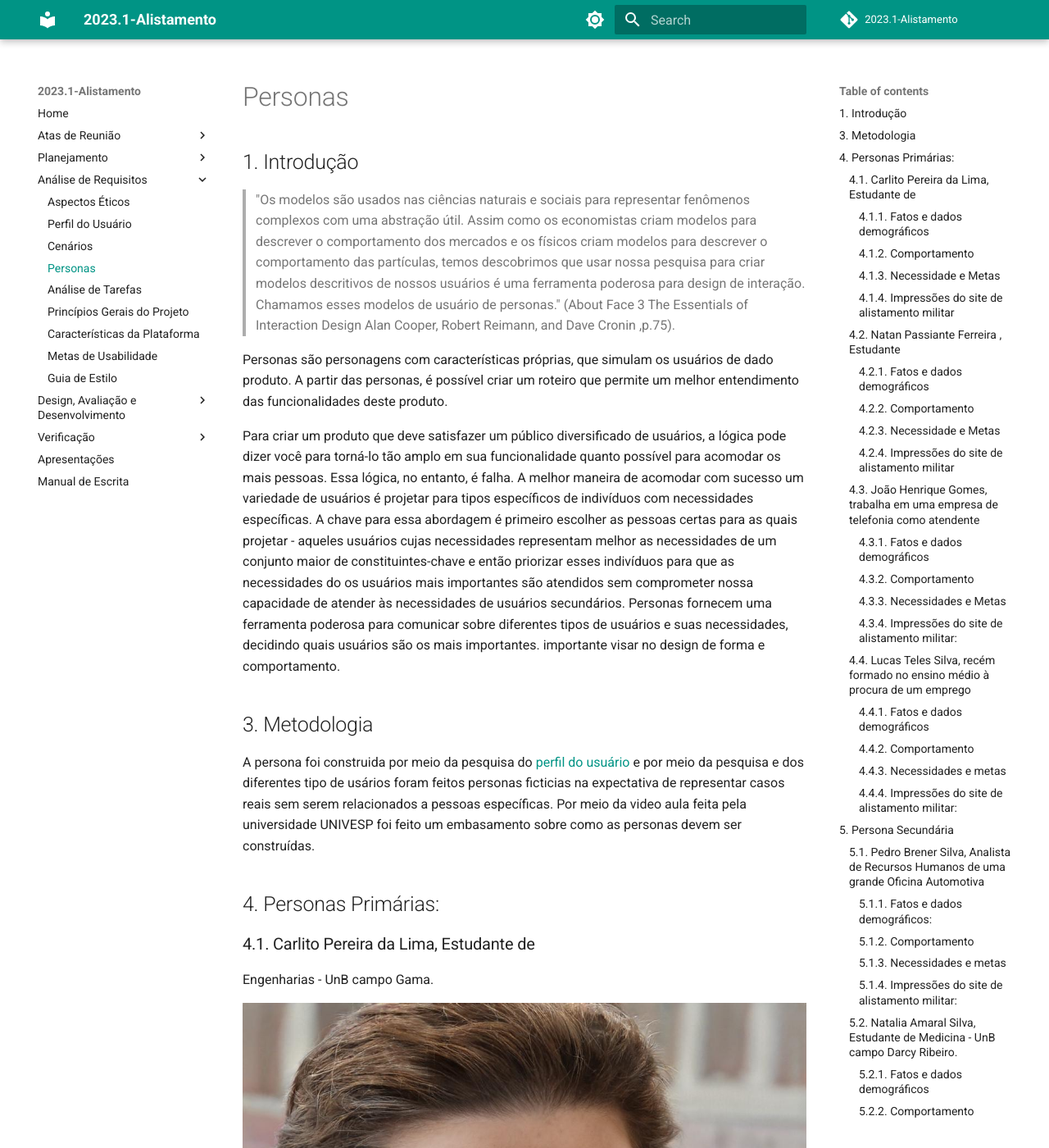
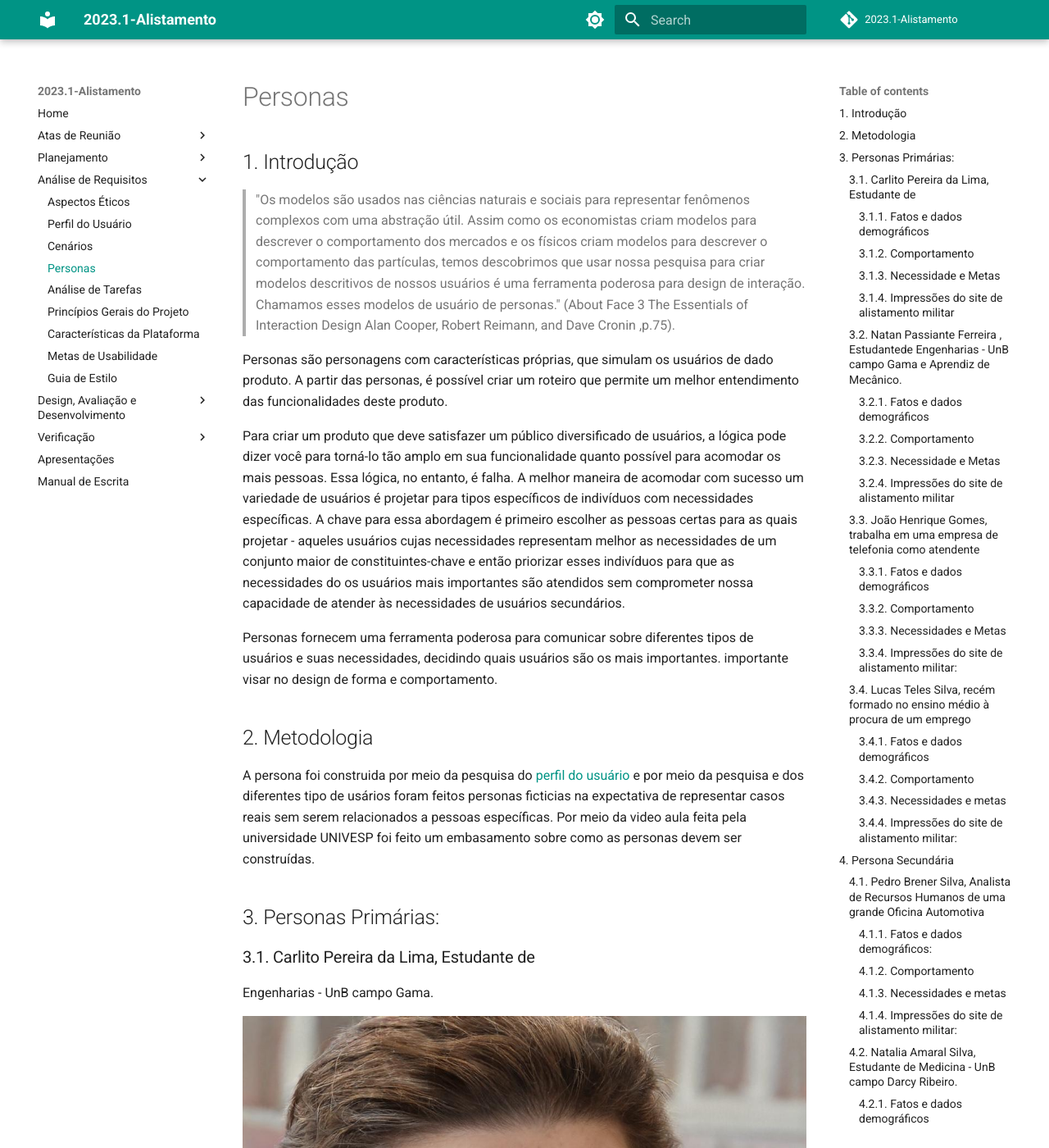
Before and after one commit to Interacao-Humano-Computador/2023.1-Alistamento, an MkDocs documentation site: the page built from docs/analise_requisitos/personas.md, in a window 1280 px wide and 1400 px high. Shown: the whole window at 82% size. Built offline with MkDocs 1.6.1 and Material for MkDocs 9.7.7, drawn with Linux system fonts in a browser that asks for light colours; comment, search, counter and statistics services are not loaded; some of the changed text lies outside the part shown.

Commit message:
Adicionando imagens das personas

```diff
--- a/docs/analise_requisitos/personas.md
+++ b/docs/analise_requisitos/personas.md
@@ -14,37 +14,39 @@
 aqueles usuários cujas necessidades representam melhor as necessidades de um conjunto maior de constituintes-chave
 e então priorizar esses indivíduos para que as necessidades do
 os usuários mais importantes são atendidos sem comprometer nossa capacidade de atender às necessidades
-de usuários secundários. Personas fornecem uma ferramenta poderosa para comunicar sobre diferentes tipos de usuários e suas necessidades, decidindo quais usuários são os mais importantes.
+de usuários secundários.
+
+Personas fornecem uma ferramenta poderosa para comunicar sobre diferentes tipos de usuários e suas necessidades, decidindo quais usuários são os mais importantes.
 importante visar no design de forma e comportamento.
 
-## 3. Metodologia
+## 2. Metodologia
 
 A persona foi construida por meio da pesquisa do [perfil do usuário](perfil_do_usuario.md) e por meio da pesquisa e dos diferentes tipo de usários foram feitos personas ficticias na expectativa de representar casos reais sem serem relacionados a pessoas específicas.
 Por meio da video aula <Interfaces Humano-Computador - Mapas de empatia e personas> feita pela universidade UNIVESP foi feito um embasamento sobre como as personas devem ser construídas.
 
-## 4. Personas Primárias:
+## 3. Personas Primárias:
 
-### 4.1. Carlito Pereira da Lima, Estudante de
+### 3.1. Carlito Pereira da Lima, Estudante de
 Engenharias - UnB campo Gama.
 
 ![Universitario.png](../img/requisitos/baixados.jpg)
 
 <div style="text-align: center">
-<p> Figura 1: Carlito. (Fonte: Autores, 2023).</p>
+<p> Figura 1: Carlito. (Fonte: this-person-does-not-exist.com, 2023).</p>
 </div>
 
-#### 4.1.1. Fatos e dados demográficos
+#### 3.1.1. Fatos e dados demográficos
 
-Sexo masculino.
-Mora com os pais no bairro FET.
-Mora a 15Km de distancia da universidade.
-Solteiro.
-18 anos.
-Primeiro semestre do curso de engenharias.
-Possui um celular e computador.
-Não trabalha nem estagia.
+- Sexo masculino.
+- Mora com os pais no bairro FET.
+- Mora a 15Km de distancia da universidade.
+- Solteiro.
+- 18 anos.
+- Primeiro semestre do curso de engenharias.
+- Possui um celular e computador.
+- Não trabalha nem estagia.
 
-#### 4.1.2. Comportamento
+#### 3.1.2. Comportamento
 
 Seu passatempo são jogos online, que joga no seu computador todo dia um
 pouco, depois dos estudos da universidade. É uma pessoa extremamente
@@ -55,7 +57,7 @@
 Fez 18 anos recentemente, não possui interesse no serviço militar e já
 realizou o processo de alistamento militar.
 
-#### 4.1.3. Necessidade e Metas
+#### 3.1.3. Necessidade e Metas
 
 Entrou na universidade querendo ser engenheiro de software.
 Pretende ser um dos melhores na sua futura profissão e também no seu
@@ -65,7 +67,7 @@
 sala/curso.
 Busca conseguir um estagio o quanto antes.
 
-#### 4.1.4. Impressões do site de alistamento militar
+#### 3.1.4. Impressões do site de alistamento militar
 
 Já possuiu problemas ao utilizar o site, problema de pagamento e de
 agendamento.
@@ -73,29 +75,27 @@
 acha a interface do site agradável e nem clara, mas acha o site útil e
 objetivo, porem um pouco confuso.
 
-### 4.2. Natan Passiante Ferreira , Estudante
-de Engenharias - UnB campo Gama e
-Aprendiz de Mecânico.
+### 3.2. Natan Passiante Ferreira , Estudantede Engenharias - UnB campo Gama e Aprendiz de Mecânico.
 
 ![Universitario.png](../img/requisitos/baixados (1).jpg)
 
 <div style="text-align: center">
-<p> Figura 2: Natan. (Fonte: Autores, 2023).</p>
+<p> Figura 2: Natan. (Fonte: this-person-does-not-exist.com, 2023).</p>
 </div>
 
-#### 4.2.1. Fatos e dados demográficos
+#### 3.2.1. Fatos e dados demográficos
 
-Sexo masculino.
-Mora com a mãe no bairro TEF.
-Mora a 6Km de distancia da universidade.
-Casado.
-19 anos.
-Primeiro semestre do curso de engenharias.
-Possui um celular e computador.
-Trabalha e estuda.
-Possui um salario de 947,00 como aprendiz de mecânico.
+- Sexo masculino.
+- Mora com a mãe no bairro TEF.
+- Mora a 6Km de distancia da universidade.
+- Casado.
+- 19 anos.
+- Primeiro semestre do curso de engenharias.
+- Possui um celular e computador.
+- Trabalha e estuda.
+- Possui um salario de 947,00 como aprendiz de mecânico.
 
-#### 4.2.2. Comportamento
+#### 3.2.2. Comportamento
 
 Seu passatempo é mexer em carros antigos na oficina do seu tio. Trabalha
 das 8h as 12h e depois vai o para universidade. É uma pessoa
@@ -105,7 +105,7 @@
 Fez 19 anos recentemente, não possui interesse no serviço militar e já
 realizou o processo de alistamento militar.
 
-#### 4.2.3. Necessidade e Metas
+#### 3.2.3. Necessidade e Metas
 
 Entrou na universidade querendo ser engenheiro automotivo.
 Pretende ter um bom salario para ter a sua própria casa e viver com sua
@@ -114,7 +114,7 @@
 com a universidade.
 Busca conseguir uma oficina o quanto antes.
 
-#### 4.2.4. Impressões do site de alistamento militar
+#### 3.2.4. Impressões do site de alistamento militar
 
 Não possuiu nem um problema ao utilizar o site embora demorou um pouco
 para entender como o site funcionava. Nunca se considerou um cara ligado
@@ -122,9 +122,14 @@
 o que ele deveria ter, nada fora da curva mas também nada que seja ruim
 sobre a utilização do site.
 
-### 4.3. João Henrique Gomes, trabalha em uma empresa de telefonia como atendente
+### 3.3. João Henrique Gomes, trabalha em uma empresa de telefonia como atendente
 
-#### 4.3.1. Fatos e dados demográficos
+![Universitario.png](../img/requisitos/Joao.jpg)
+
+<div style="text-align: center">
+<p> Figura 3: João. (Fonte: this-person-does-not-exist.com, 2023).</p>
+</div>
+#### 3.3.1. Fatos e dados demográficos
 
 - Sexo Masculino;
 - Mora com os pais em uma casa em Brasília;
@@ -133,11 +138,11 @@
 - Trabalha em uma empresa de telefonia como atendente de telemarketing;
 - Gosta bastante de tecnologia;
 
-#### 4.3.2. Comportamento
+#### 3.3.2. Comportamento
 
 Tendo completado seu ensino médio recentemente, João é um jovem bastante sonhador, que mal completou 18 anos e já quis começar a trabalhar. Apaixonado por tecnologia, ele conseguiu uma vaga de emprego em uma empresa de telefonia, para trabalhar com aquilo que gosta. Passar o dia em um computador e atendendo às chamadas por telefone parece ser exaustivo para muitos, mas para João é uma alegria imensa, mesmo seu dia sendo muito corrido.
 
-#### 4.3.3. Necessidades e Metas
+#### 3.3.3. Necessidades e Metas
 
 João está muito empolgado e passa o dia inteiro atendendo chamadas, sem se preocupar com mais nada, nem com ele mesmo. Antes mesmo de fazer 18 anos, João já havia se alistado pelo site do Alistamento Militar, mas utilizou-o uma única vez e nunca mais acessou. O jovem só pensa agora em concluir sua inúmeras metas, sendo elas:
 
@@ -148,13 +153,19 @@
 No entanto, para obter a reservista, João ainda precisa comparecer a uma junta militar e ele não sabe onde fica. Sua esperança é encontrar no site do alistamento um campo para buscar os locais de atendimento mais próximos.
 
 
-#### 4.3.4. Impressões do site de alistamento militar:
+#### 3.3.4. Impressões do site de alistamento militar:
 
 Ao adentrar no site do alistamento militar, João encontrou um botão para buscar locais de atendimento e conseguiu encontrar uma junta militar próxima de sua casa de forma rápida e objetiva.
 
-### 4.4. Lucas Teles Silva, recém formado no ensino médio à procura de um emprego
+### 3.4. Lucas Teles Silva, recém formado no ensino médio à procura de um emprego
 
-#### 4.4.1. Fatos e dados demográficos
+![Universitario.png](../img/requisitos/Lucas.jpg)
+
+<div style="text-align: center">
+<p> Figura 3: Lucas. (Fonte: this-person-does-not-exist.com, 2023).</p>
+</div>
+
+#### 3.4.1. Fatos e dados demográficos
 
 - Sexo masculino;
 - Ensino médio completo;
@@ -163,23 +174,29 @@
 - Possui um celular e um computador;
 - Utiliza a tecnologia para as atividades cotidianas.
 
-#### 4.4.2. Comportamento
+#### 3.4.2. Comportamento
 
 Lucas é um jovem que acabou de se formar no ensino médio e está muito feliz, depois de tantos anos de estudo. Lucas não acha que é a hora de entrar em uma faculdade e prefere procurar um emprego. Para isso, o jovem sabe que necessita estar sem débitos com o serviço militar, caso contrário ele não será contratado. Por esse motivo, ele já iniciou o processo de alistamento pelo site do Alistamento Militar Online.
 
-#### 4.4.3. Necessidades e metas
+#### 3.4.3. Necessidades e metas
 
 Lucas possui como necessidade principal estar preparado para assumir uma vaga de emprego e para isso ele precisa estar com todos os documentos em mãos, inclusive seu Certificado de Dispensa de Incorporação (CDI). Como metas, o jovem não vê a hora de receber seu primeiro salário, juntar dinheiro e comprar o celular novo que ele tanto quer, por conta de uma câmera quádrupla que possui uma qualidade extraordinária.
 
-#### 4.4.4. Impressões do site de alistamento militar:
+#### 3.4.4. Impressões do site de alistamento militar:
 
 Lucas alistou-se utilizando o site do Alistamento Militar Online e não utilizou ele novamente. Mesmo assim, ele achou fácil dar entrada em seu processo sem precisar sair de casa e ficou impressionado com a quantidade de funcionalidades que o site possui.
 
-## 5. Persona Secundária
+## 4. Persona Secundária
 
-### 5.1. Pedro Brener Silva, Analista de Recursos Humanos de uma grande Oficina Automotiva
+### 4.1. Pedro Brener Silva, Analista de Recursos Humanos de uma grande Oficina Automotiva
 
-#### 5.1.1. Fatos e dados demográficos:
+![Universitario.png](../img/requisitos/Pedro.jpg)
+
+<div style="text-align: center">
+<p> Figura 2: Natan. (Fonte: this-person-does-not-exist.com, 2023).</p>
+</div>
+
+#### 4.1.1. Fatos e dados demográficos:
 
 - Sexo Masculino;
 - Mora em um apartamento com a esposa em Brasília;
@@ -188,11 +205,11 @@
 - Trabalha em uma grande oficina mecânica em Brasília especializada na manutenção e restauração de carros antigos,
 - Bastante adepto a tecnologia.
 
-#### 5.1.2. Comportamento
+#### 4.1.2. Comportamento
 
 Pedro é bastante focado em seus treinos e no trabalho. Acorda cedo todos os dias para ir à academia e em seguida vai para a oficina em que trabalha. Após ter concluído o ensino médio, Pedro se interessou muito pela área de recursos humanos e graduou-se nela. Ele também gostava bastante de carros e por esse motivo procurou um emprego que unisse sua graduação com sua paixão, sendo analista de RH em uma oficina automotiva.
 
-#### 5.1.3. Necessidades e metas
+#### 4.1.3. Necessidades e metas
 
 Todos os dias, Pedro faz uma análise dos candidatos para vagas de estágio na oficina, uma vez que a empresa é muito grande e possui várias unidades, incluindo a Sede, a qual ele trabalha. Sua principal necessidade é escolher estagiários bons, que realmente querem aprender e colaborar com a empresa, prestando um serviço de qualidade e para isso ele precisa verificar vários documentos dos candidatos, inclusive o Certificado de Dispensa de Incorporação (CDI), gerado após o processo de alistamento dos jovens.
 
@@ -203,18 +220,18 @@
 - Poder restaurar o carro antigo que seu pai tanto gosta;
 - Conhecer o máximo de países que conseguir.
 
-#### 5.1.4. Impressões do site de alistamento militar:
+#### 4.1.4. Impressões do site de alistamento militar:
 
 Por já ter se alistado há um bom tempo atrás, Pedro quer utilizar o site para verificar a autenticidade de certificados e ficou feliz ao ter encontrado uma funcionalidade que possibilite-o a fazer isso no site, sem ter nenhum problema.
 
-### 5.2. Natalia Amaral Silva, Estudante de Medicina - UnB campo Darcy Ribeiro.
+### 4.2. Natalia Amaral Silva, Estudante de Medicina - UnB campo Darcy Ribeiro.
 
 ![Universitario.png](../img/requisitos/baixados (2).jpg)
  <div style="text-align: center">
-<p> Figura 3: Natalia . (Fonte: Autores, 2023).</p>
+<p> Figura 3: Natalia . (Fonte: this-person-does-not-exist.com, 2023).</p>
 </div>
 
-#### 5.2.1. Fatos e dados demográficos
+#### 4.2.1. Fatos e dados demográficos
 
 - Sexo Feminino.
 - Mora com o pai no bairro EFT.
@@ -225,19 +242,19 @@
 - Apenas estuda.
 
 
-#### 5.2.2. Comportamento
+#### 4.2.2. Comportamento
 
 Seu passatempo é ler livros de romance. Estuda das 8h as 20h na universidade. É uma pessoa extremamente alegre, sempre gostou da área medica, sua melhor companhia é o seu cachorro, titi um pitbull que tem 5 anos.
 Fez 18 anos recentemente, não possui interesse no serviço militar e não realizará o processo de alistamento militar.
 
-#### 5.2.3. Necessidade e Metas
+#### 4.2.3. Necessidade e Metas
 
 Entrou na universidade querendo ser neurocirurgiã.
 
 Pretende ter um bom salario para ter a sua própria casa e viver com sua família.
 Deseja começar a trabalhar assim que possível.
 
-#### 5.2.4. Impressões do site de alistamento militar
+#### 4.2.4. Impressões do site de alistamento militar
 Não possui nenhuma interação com o site de alistamento militar pois é do sexo feminino e o site é apenas para pessoas do sexo masculino.
 
 ## 6. Elenco das personas
```
